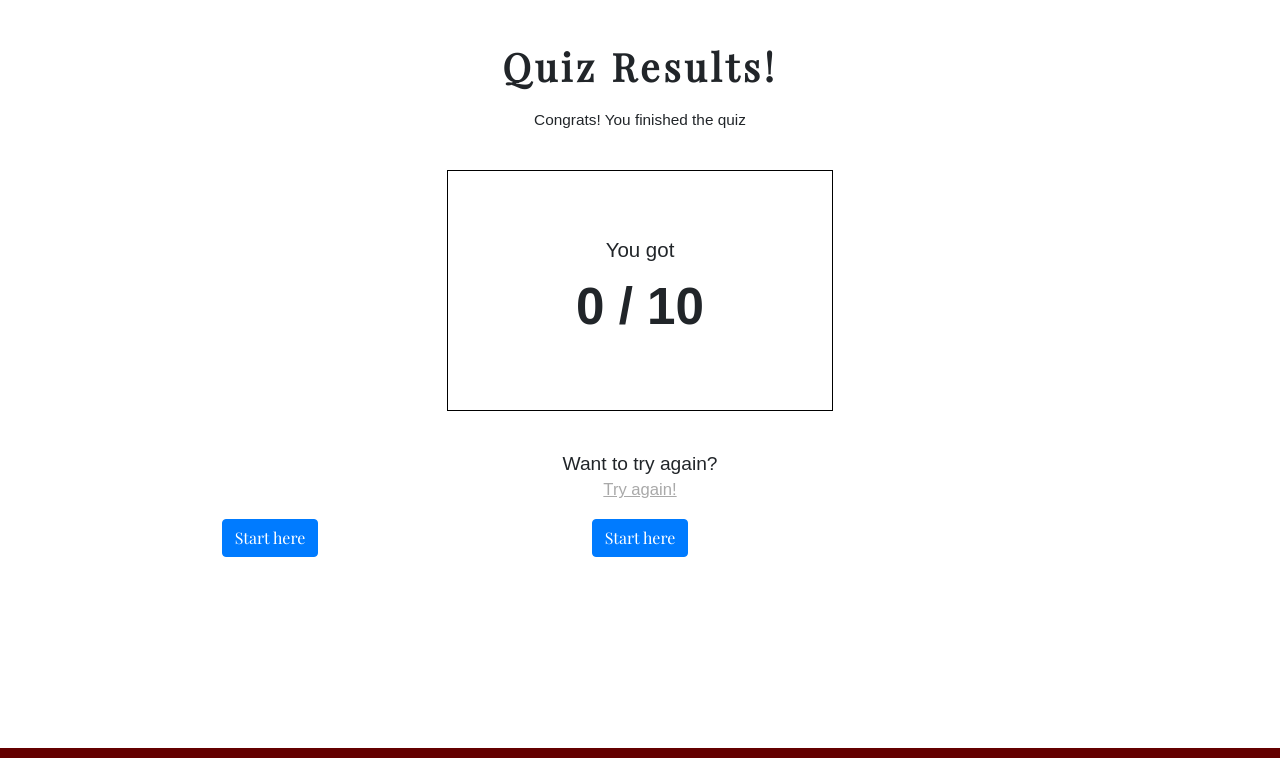
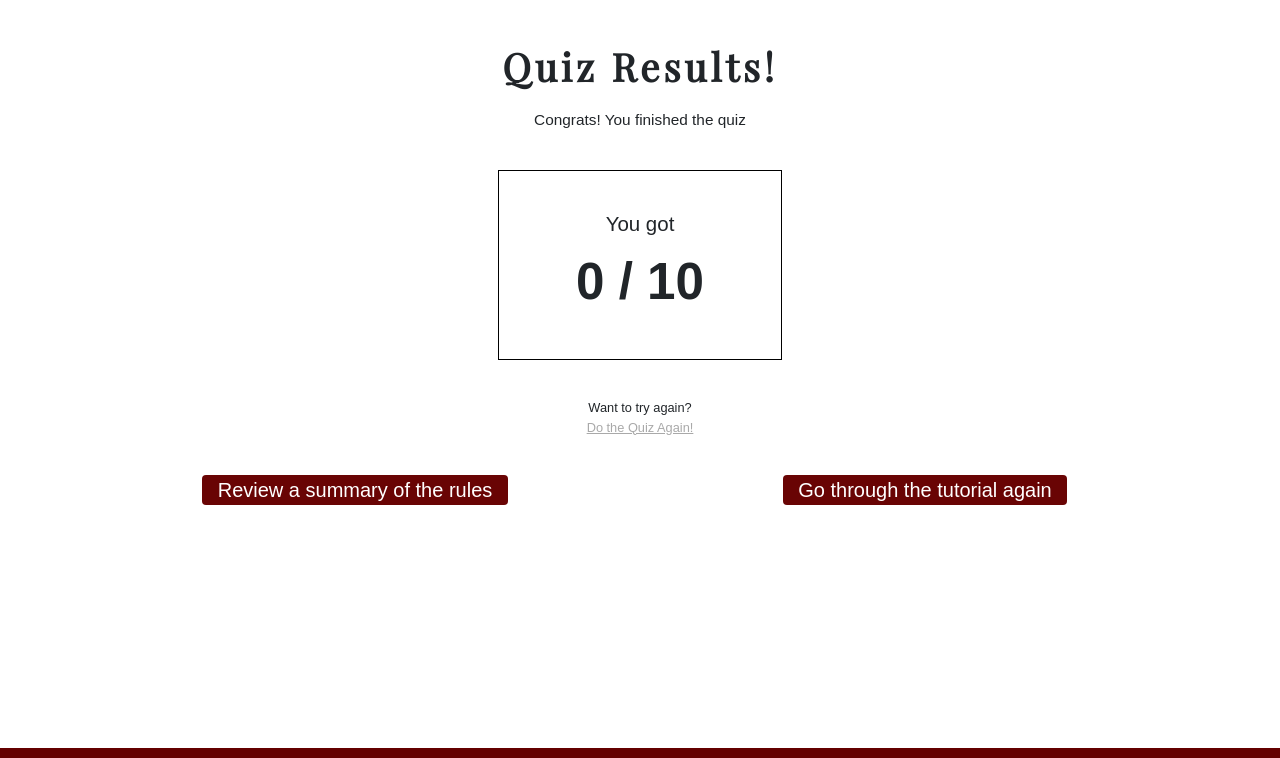
Before and after one commit to rew2155/UI_Group_Project_ERS, a Flask app: page /result in a window 1280 px wide. Shown: the part 42-800 px from the top of the page. Run offline with Flask 3, Linux system fonts and the light colour scheme; some libraries are stand-ins or nearby versions; some web fonts are replaced.

Commit message:
fixed the buttons on the redesign page

```diff
--- a/static/results.css
+++ b/static/results.css
@@ -33,10 +33,10 @@
     margin-top: 3vw;
     margin-bottom: 3vw;
     border: black solid 1px;
-    padding-top: 5vw;
-    padding-bottom: 5vw;
-    padding-left: 10vw;
-    padding-right: 10vw;
+    padding-top: 3vw;
+    padding-bottom: 3vw;
+    padding-left: 6vw;
+    padding-right: 6vw;
 }
 
 .result {
@@ -54,13 +54,13 @@
 
 .want-to-try-again-text {
     font-family: 'Montserrat', sans-serif;
-    font-size: 1.5vw;
+    font-size: 1vw;
     font-weight: 100;
 }
 
 .start-quiz-again {
     font-family: 'Montserrat', sans-serif;
-    font-size: 1.3vw;
+    font-size: 1vw;
     font-weight: 100;
     color: darkgrey;
     text-decoration: underline;
@@ -74,3 +74,23 @@
     align-items: stretch;
     /* This will make sure the cards stretch to the tallest one's height */
 }
+
+.nav-status-container {
+    margin-top: 3vw;
+}
+
+
+.btn {
+    display: inline-block;
+    background-color: #640000; /* Adjust color to match your button */
+    color: white;
+    padding: .4vw 1.2vw; /* Adjust padding to change size, while keeping text centered */
+    font-size: .8vw; /* Adjust font size as needed */
+    border: none;
+    border-radius: 4px; /* Adjust for rounded corners */
+    line-height: 1; /* Default line height to ensure vertical centering */
+    vertical-align: middle; /* This aligns the text vertically */
+    cursor: pointer;
+    font-family: 'Montserrat', sans-serif;
+    font-weight: 100;
+}
--- a/templates/results.html
+++ b/templates/results.html
@@ -23,19 +23,21 @@
         </div>
 
         <div class="want-to-try-again-text"> Want to try again? </div>
-        <a href="{{ url_for('home') }}" class="start-quiz-again">Try again!</a>
+        <a href="{{ url_for('home') }}" class="start-quiz-again">Do the Quiz Again!</a>
     </div>
 
-    <div class="container mt-3">
-        <div class="row">
-            <div class="col-md-4">
-                <a href="/quickstart" class="btn btn-primary">Start here</a>
-            </div>
-            <div class="col-md-4">
-                <a href="/quickstart" class="btn btn-primary">Start here</a>
+    <div class="nav-status-container">
+        <div class="row learn-navigation justify-content-center align-items-center">
+            <div class="col-md-6 d-flex justify-content-center">
+                <a href="/quickstart" class="btn btn-primary" id="prev">Review a summary of the rules</a>
             </div>
 
+            <div class="col-md-6 d-flex justify-content-center">
+                <a href="/setup/6" class="btn btn-primary" id="next">Go through the tutorial again</a>
+            </div>
         </div>
+    </div>
+
 </body>
 
 </html>
```
